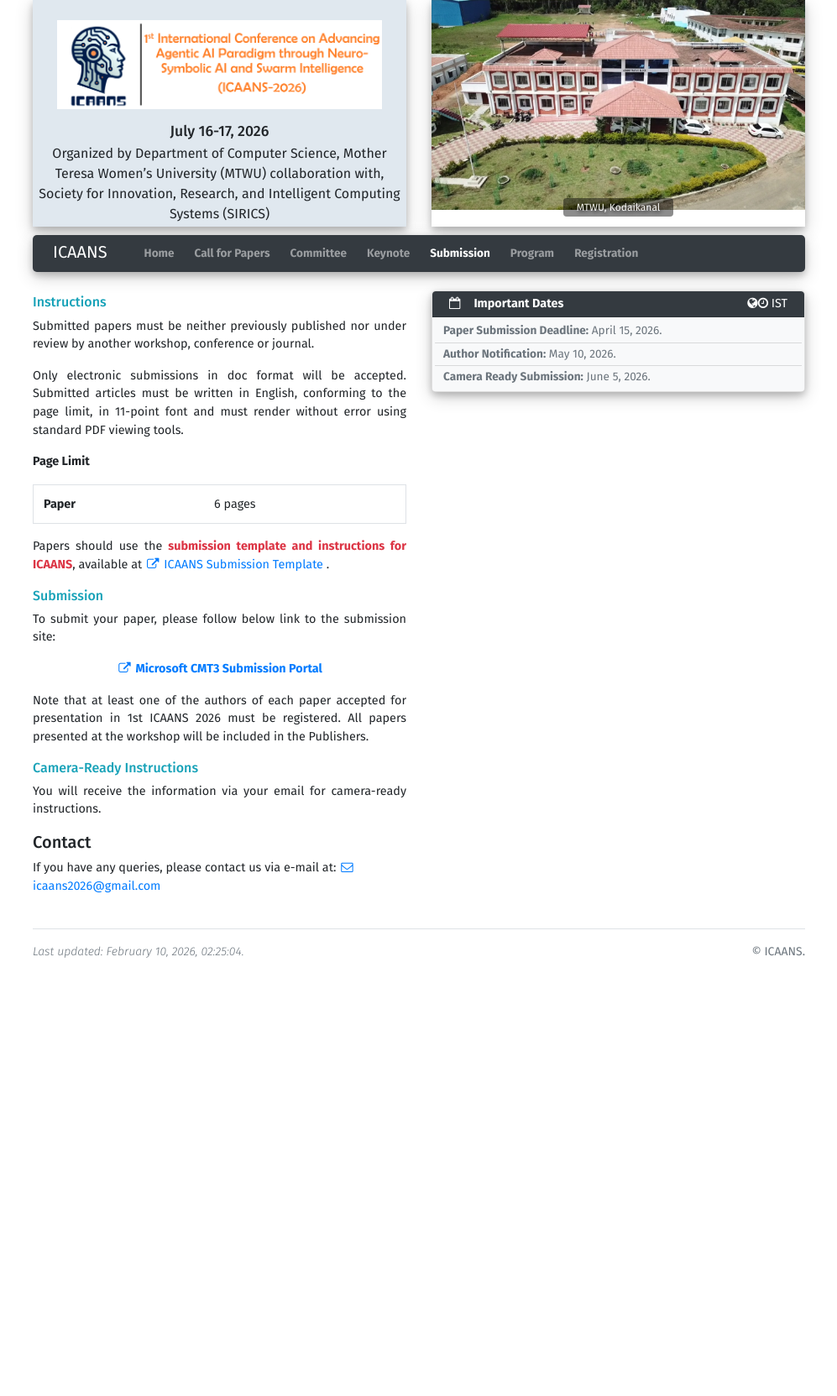
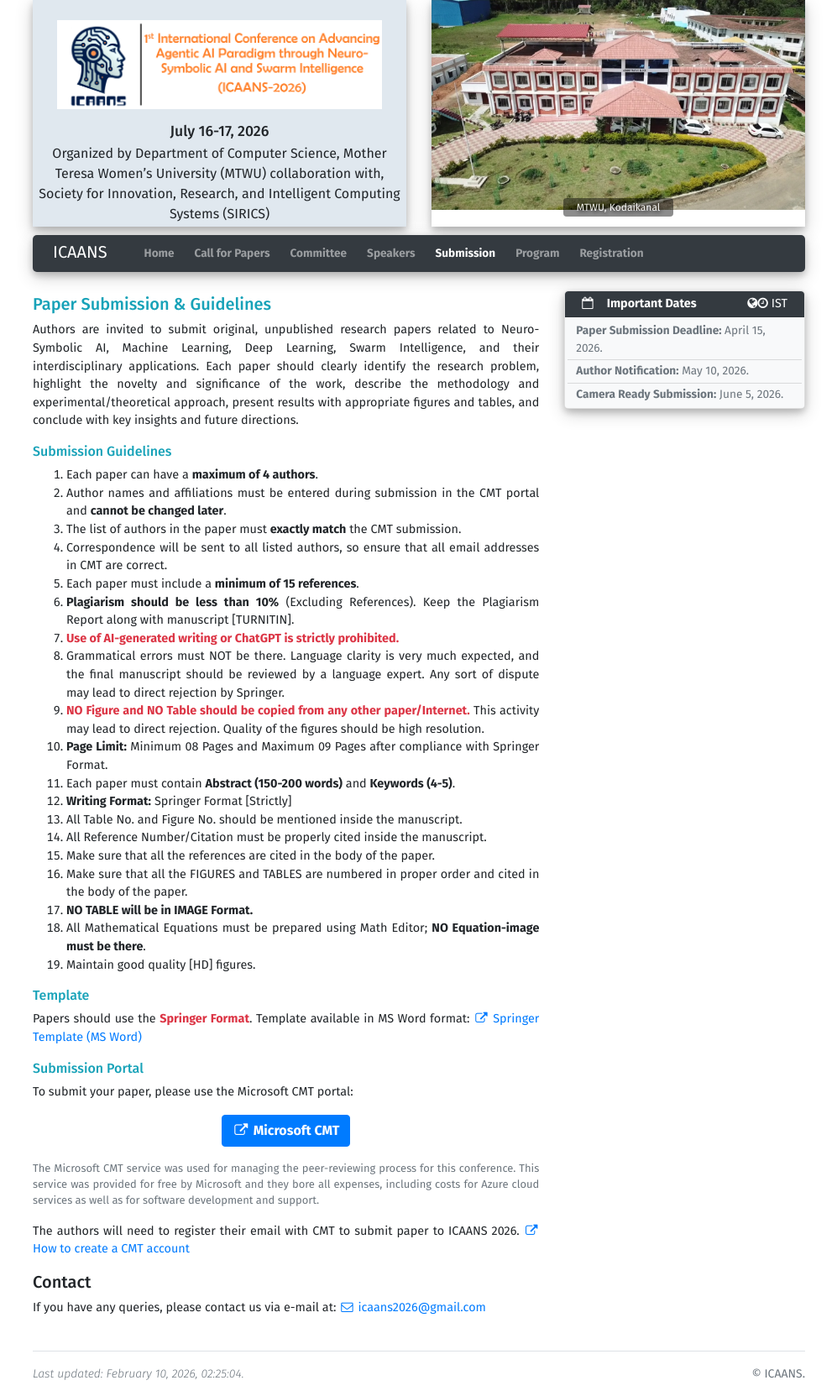
Before and after one commit to sravivarman/icaans_conf, a Jekyll site: the page built from submission.html, in a window 1280 px wide. Shown: the whole page at 84% size, without its empty margins (141-1138 px from the left). Built offline with Jekyll 4.4.1, drawn with Linux system fonts in a browser that asks for light colours; before the commit the page ends 1160 px from its top, so only the background shows below that.

Commit message:
springer

```diff
--- a/_data/conference.yml
+++ b/_data/conference.yml
@@ -64,7 +64,7 @@ navbar:
     path: /organization.html
     visible: True
   - id: 3
-    label: Keynote
+    label: Speakers
     path: /keynote.html
     visible: True
   - id: 4
--- a/_data/registration.yml
+++ b/_data/registration.yml
@@ -1,31 +1,4 @@
-about: "Registrations for 7th ISCLS are now open. You may register using the following link."
-url: "https://donorbox.org/events/535583"
+about: "Registrations for 1st ICAANS 2026 are not yet open. Please check back later for updates."
+url: ""
 description: |
-  <h5 class="text-info">Registration</h5>
-
-  <p>
-    Please note the fees will increase after 10/01/2024. Please register before
-    that to avail the EARLY BIRD registration rates.
-  </p>
-
-  <p class="font-weight-bold">
-    If paying with an Indian debit or credit card please note
-    <a href="https://en.wikipedia.org/wiki/3-D_Secure">3-D Secure</a> (3DS)
-    is mandatory for payments online in India and please ensure your card is
-    enabled for international payments, kindly request your bank to enable it
-    if it is not. In case you face difficulty with payments please write to
-    <a href="mailto:iscls@sri.auroville.org">iscls@sri.auroville.org</a> for
-    alternatives.
-  </p>
-
-  <div id="donorboxEmbed"></div>
-  <script type='text/javascript' src='https://donorbox.org/embed_event_widget.js'></script>
-  <script type='text/javascript'>
-    DonorboxEventWidget.embed({
-      container: 'donorboxEmbed',
-      embedFormSlug: 'https://donorbox.org/embed_event/535583'
-    });
-  </script>
-
-  <br>
-  Check the <a class="font-weight-bold" href="./venue.html">Venue</a> tab for details about accommodation.
+  Registrations for 1st ICAANS 2026 are not yet open. Please check back later for updates.
--- a/submission.html
+++ b/submission.html
@@ -6,108 +6,69 @@ slide_id: 3
 
 
 <div class="row">
-    <div class="col-xs-12 col-sm-12 col-md-6 col-lg-6 col-xl-6 my-2 text-justify conference-text">
+    <div class="col-xs-12 col-sm-12 col-md-8 col-lg-8 col-xl-8 my-2 text-justify conference-text">
 
-
-        <h6 class="text-info">Instructions</h6>
+        <h5 class="text-info">Paper Submission & Guidelines</h5>
 
         <p>
-            Submitted papers must be neither previously published nor under
-            review by another workshop, conference or journal.
+            Authors are invited to submit original, unpublished research papers related to Neuro-Symbolic AI, Machine Learning, Deep Learning, Swarm Intelligence, and their interdisciplinary applications. Each paper should clearly identify the research problem, highlight the novelty and significance of the work, describe the methodology and experimental/theoretical approach, present results with appropriate figures and tables, and conclude with key insights and future directions.
         </p>
 
+        <h6 class="text-info">Submission Guidelines</h6>
+        <ol>
+            <li>Each paper can have a <strong>maximum of 4 authors</strong>.</li>
+            <li>Author names and affiliations must be entered during submission in the CMT portal and <strong>cannot be changed later</strong>.</li>
+            <li>The list of authors in the paper must <strong>exactly match</strong> the CMT submission.</li>
+            <li>Correspondence will be sent to all listed authors, so ensure that all email addresses in CMT are correct.</li>
+            <li>Each paper must include a <strong>minimum of 15 references</strong>.</li>
+            <li><strong>Plagiarism should be less than 10%</strong> (Excluding References). Keep the Plagiarism Report along with manuscript [TURNITIN].</li>
+            <li><strong class="text-danger">Use of AI-generated writing or ChatGPT is strictly prohibited.</strong></li>
+            <li>Grammatical errors must NOT be there. Language clarity is very much expected, and the final manuscript should be reviewed by a language expert. Any sort of dispute may lead to direct rejection by Springer.</li>
+            <li><strong class="text-danger">NO Figure and NO Table should be copied from any other paper/Internet.</strong> This activity may lead to direct rejection. Quality of the figures should be high resolution.</li>
+            <li><strong>Page Limit:</strong> Minimum 08 Pages and Maximum 09 Pages after compliance with Springer Format.</li>
+            <li>Each paper must contain <strong>Abstract (150-200 words)</strong> and <strong>Keywords (4-5)</strong>.</li>
+            <li><strong>Writing Format:</strong> Springer Format [Strictly]</li>
+            <li>All Table No. and Figure No. should be mentioned inside the manuscript.</li>
+            <li>All Reference Number/Citation must be properly cited inside the manuscript.</li>
+            <li>Make sure that all the references are cited in the body of the paper.</li>
+            <li>Make sure that all the FIGURES and TABLES are numbered in proper order and cited in the body of the paper.</li>
+            <li><strong>NO TABLE will be in IMAGE Format.</strong></li>
+            <li>All Mathematical Equations must be prepared using Math Editor; <strong>NO Equation-image must be there</strong>.</li>
+            <li>Maintain good quality [HD] figures.</li>
+        </ol>
+
+        <h6 class="text-info">Template</h6>
         <p>
-            Only electronic submissions in {{site.data.submission.file_formats | join:" or "}} format
-            will be accepted. Submitted articles must be written in
-            {{site.data.submission.languages | join:" or "}}, conforming to the page limit, in
-            {{site.data.submission.fontsize}}-point font and must render without
-            error using standard PDF viewing tools.
-        </p>
-        <p>
-            <b>Page Limit</b>
-            <table class="table border">
-                {% for track in site.data.submission.pagelimits %}
-                <tr>
-                    <td><b>{{track.name}}</b></td>
-                    <td>{{track.limit}} pages</td>
-                </tr>
-                {% endfor %}
-            </table>
-        </p>
-
-        <p>
-            Papers should use the <strong class="text-danger">{{site.data.submission.template.description}}</strong>, available at
+            Papers should use the <strong class="text-danger">Springer Format</strong>. Template available in MS Word format:
             <a href="{{site.data.submission.template.url}}" target="_blank">
                 <i class="fa fa-external-link fa-fw" aria-hidden="true"></i> {{site.data.submission.template.name}}
-            </a>.
-            {% if site.data.submission.template.overleaf %}The template is also available at
-            <a href="{{site.data.submission.template.overleaf}}" target="_blank">
-                <i class="fa fa-external-link fa-fw" aria-hidden="true"></i> Overleaf
-            </a>
-            {% endif %}
-        </p>
-
-        {% if site.data.submission.sources %}
-        <p>
-            <h6 class="text-info">Source Files</h6>
-            <ul>
-                {% for source in site.data.submission.sources %}
-                <li>{{source.name}}: <a href="{{source.url}}">{{source.text}}</a></li>
-                {% endfor %}
-            </ul>
-        </p>
-        {% endif %}
-
-        {% if site.data.submission.extra %}
-        <p>
-            {{site.data.submission.extra}}
-        </p>
-        {% endif %}
-
-        <p>
-            <h6 class="text-info">Submission</h6>
-            To submit your paper, please follow below link to the submission
-            site:
-        </p>
-
-        <p class="text-center">
-            <a href="{{site.data.submission.url}}">
-                <i class="fa fa-external-link fa-fw" aria-hidden="true"></i>
-                <strong> {{site.data.submission.portal}} </strong>
             </a>
         </p>
 
+        <h6 class="text-info">Submission Portal</h6>
         <p>
-            Note that at least one of the authors of each paper accepted for
-            presentation in {{site.data.conference.short_title}} must be
-            registered. All papers presented at the workshop will be included in
-            the {{site.data.submission.publisher}}.
+            To submit your paper, please use the Microsoft CMT portal:
         </p>
-
-        <h6 class="text-info">Camera-Ready Instructions</h6>
+        <p class="text-center">
+            <a href="{{site.data.submission.url}}" class="btn btn-primary" target="_blank">
+                <i class="fa fa-external-link fa-fw" aria-hidden="true"></i>
+                <strong>{{site.data.submission.portal}}</strong>
+            </a>
+        </p>
+        <p class="text-muted" style="font-size: 90%;">
+            The Microsoft CMT service was used for managing the peer-reviewing process for this conference. This service was provided for free by Microsoft and they bore all expenses, including costs for Azure cloud services as well as for software development and support.
+        </p>
         <p>
-            You will receive the information via your email for camera-ready
-            instructions.
-
-            <!--
-                    The Author's Final Paper Formatting and Submission Instructions can be found at:</p>
-
-                <p style="padding-top: 6px;padding-bottom: 6px;">
-                </p>
-
-                <p>If you encounter any problem, please contact our editor, ____, for assistance.</p>
-
-                    <p>Please note your final camera-ready is due by
-                    <b>September 25, 2015.</b>
-                -->
-
+            The authors will need to register their email with CMT to submit paper to ICAANS 2026.
+            <a href="https://cmt3.research.microsoft.com/docs/help/general/account-creation.html" target="_blank">
+                <i class="fa fa-external-link fa-fw" aria-hidden="true"></i> How to create a CMT account
+            </a>
         </p>
-
 
         {% include contact-us.html %}
 
     </div>
-    <div class="col-xs-12 col-sm-12 col-md-6 col-lg-6 col-xl-6">
+    <div class="col-xs-12 col-sm-12 col-md-4 col-lg-4 col-xl-4">
         <!--######### important dates ##########-->
         {% include card-important-dates.html %}
         <!--####################################-->
```
Also changed, not shown: _data/program.yml (deleted, +0 -79 lines), _data/submission.yml (+11 -7 lines).
